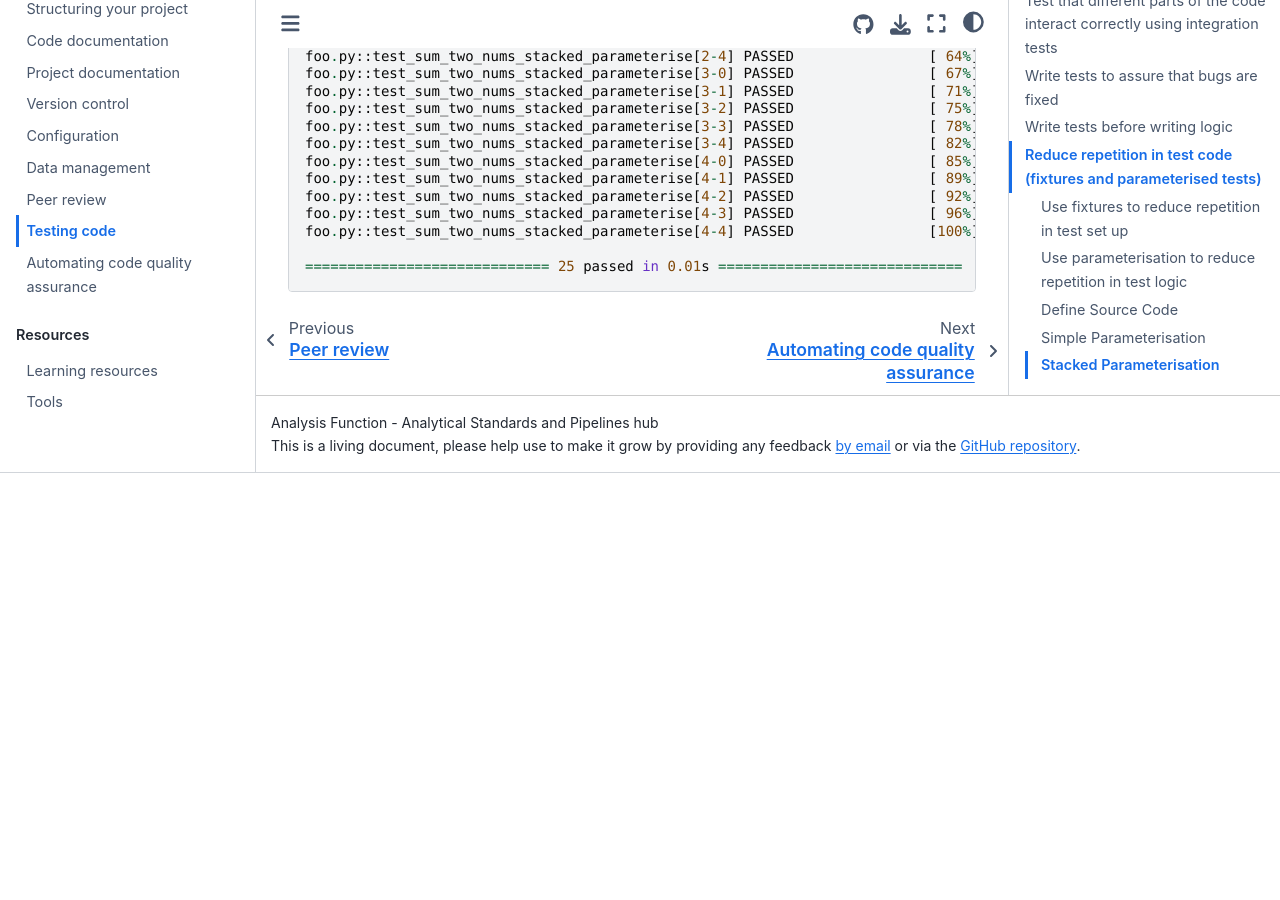
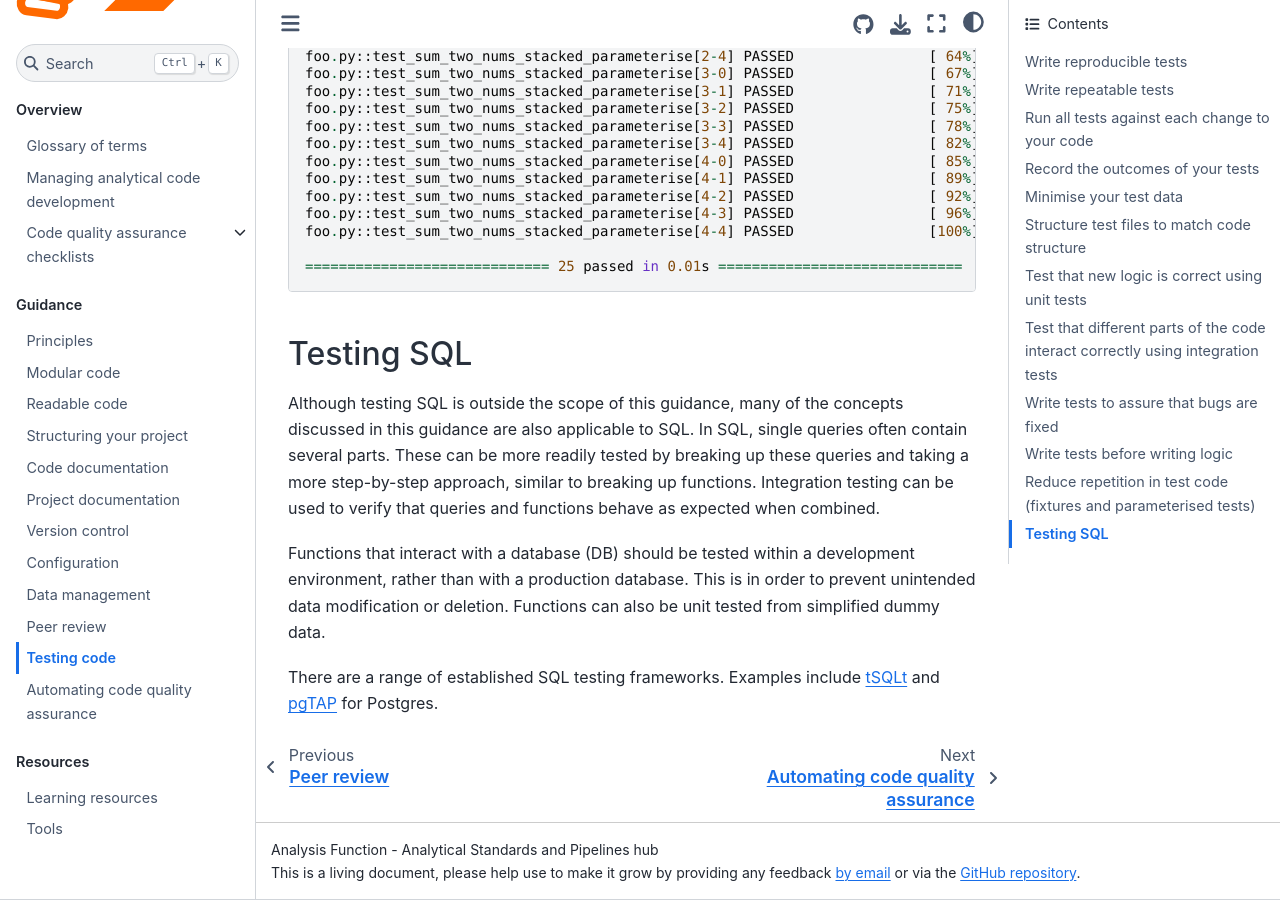
Before and after one commit to best-practice-and-impact/qa-of-code-guidance, a Jupyter Book: the page built from book/testing_code.md, in a window 1280 px wide and 900 px high, scrolled down 13993 px. Built offline with Jupyter Book 1.0.4 settings and Sphinx 7.4.7 and the Sphinx Book theme 1.1.4, drawn with Linux system fonts in a browser that asks for light colours; before the commit the page ends 14466 px from its top, so only the background shows below that.

Commit message:
Added testing SQL section (#204)
* Added testing SQL section

* add mention of integration tests

* update grammar and sentence structure

* fix grammar

* Clarified testing SQL is outside scope of guidance

---------

Co-authored-by: Collyer <sarah.collyer@ons.gov.uk>

````diff
--- a/book/testing_code.md
+++ b/book/testing_code.md
@@ -585,3 +585,19 @@ foo.py::test_sum_two_nums_stacked_parameterise[4-4] PASSED                [100%]
 ============================= 25 passed in 0.01s =============================
 
 ```
+
+## Testing SQL
+Although testing SQL is outside the scope of this guidance, many of the concepts discussed
+in this guidance are also applicable to SQL. In SQL,
+single queries often contain several parts. These can be more readily
+tested by breaking up these queries and taking a more step-by-step approach,
+similar to breaking up functions. Integration testing can be used to verify
+that queries and functions behave as expected when combined.
+
+Functions that interact with a database (DB) should be tested within a development
+environment, rather than with a production database. This is in order to prevent
+unintended data modification or deletion. Functions can also be unit tested
+from simplified dummy data.
+
+There are a range of established SQL testing frameworks. Examples include [tSQLt](https://github.com/tSQLt-org/tSQLt)
+and [pgTAP](https://github.com/theory/pgtap/) for Postgres.
````
